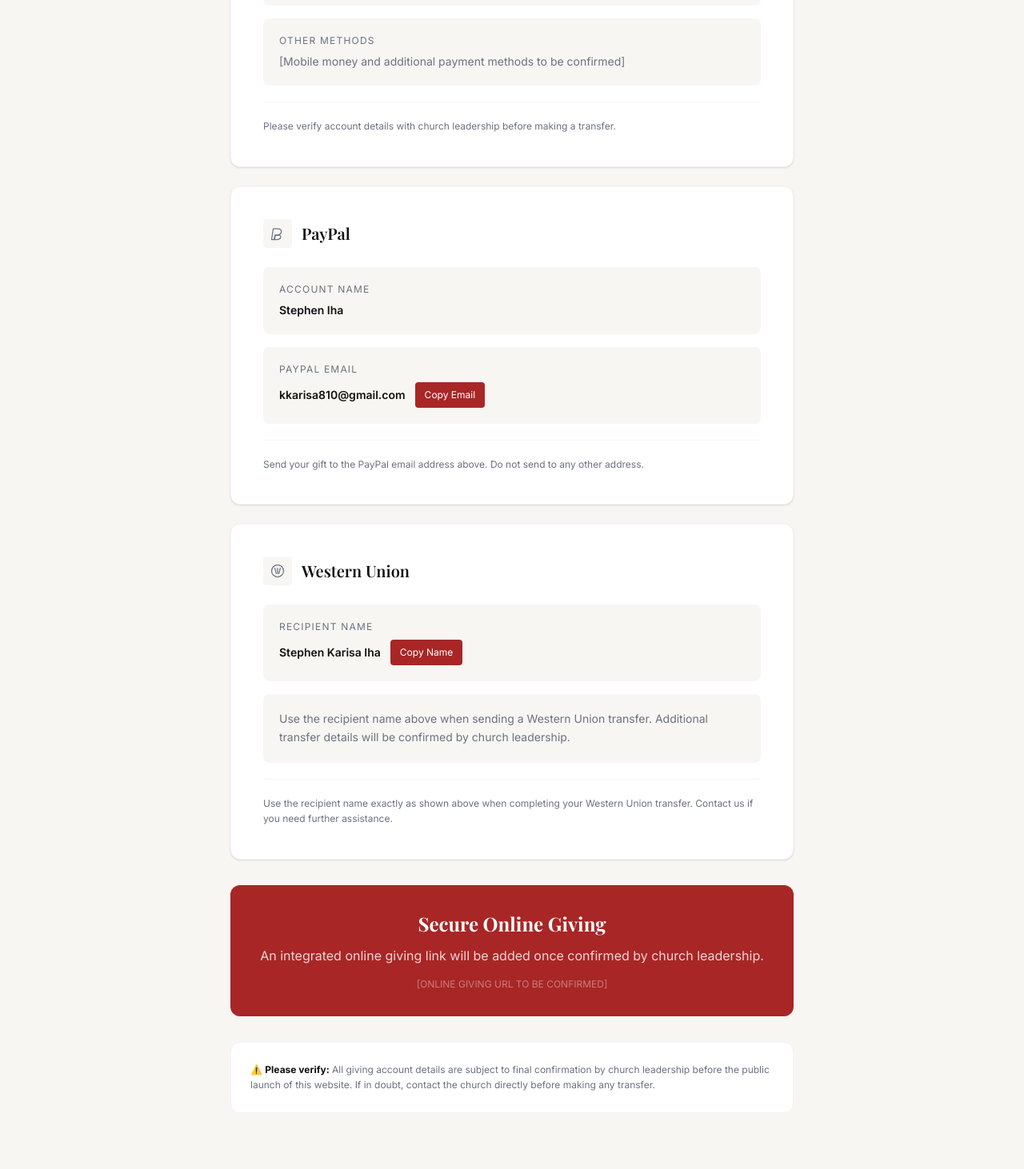
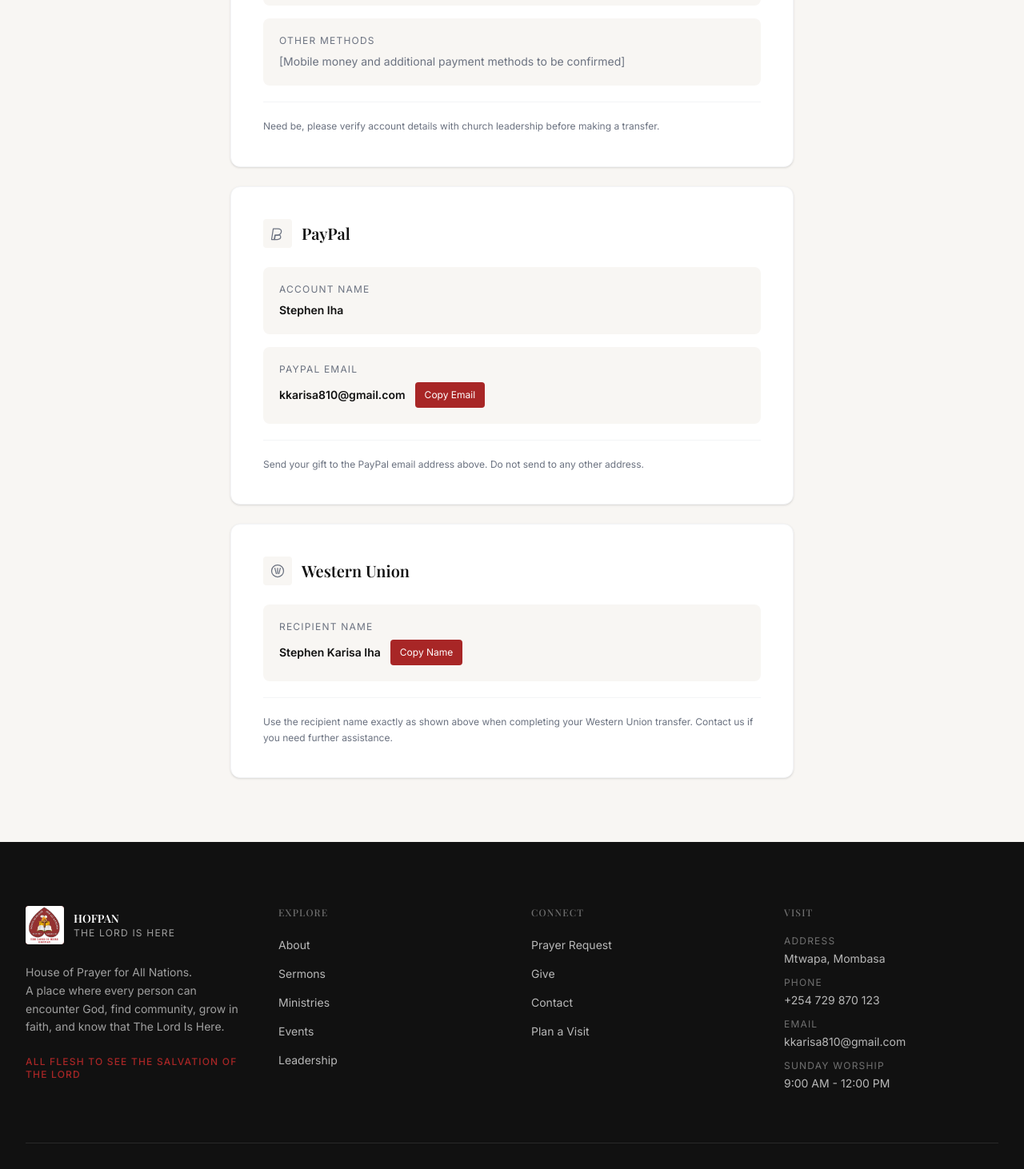
Before and after one commit to jabinenterprises/hopfan, a React (Vite) app: page /give in a window 1280 px wide. Shown: the part 980-2442 px from the top of the page at 80% size. Built offline with nearby package versions, Linux system fonts and the light colour scheme; the HTML template or start-up script is replaced by a standard one; a web font is replaced by a local one.

Commit message:
updated Give.tsx page again...

```diff
--- a/src/pages/Give.tsx
+++ b/src/pages/Give.tsx
@@ -151,7 +151,7 @@
             <MethodCard
               icon={<BankIcon />}
               title="Bank Transfer"
-              note="Please verify account details with church leadership before making a transfer."
+              note="Need be, please verify account details with church leadership before making a transfer."
             >
               <CopyRow
                 label="Account Name"
@@ -205,30 +205,30 @@
                 buttonLabel="Copy Name"
                 successLabel="Name copied!"
               />
-              <div className="bg-[#F8F6F3] rounded-lg p-5">
+              {/* <div className="bg-[#F8F6F3] rounded-lg p-5">
                 <p className="text-[#6B7280] text-sm font-sans leading-relaxed">
                   Use the recipient name above when sending a Western Union transfer. Additional transfer details will be confirmed by church leadership.
                 </p>
-              </div>
+              </div> */}
             </MethodCard>
 
           </div>
 
           {/* Online giving placeholder */}
-          <div className="mt-8 bg-[#A82626] rounded-xl p-8 text-center">
+          {/* <div className="mt-8 bg-[#A82626] rounded-xl p-8 text-center">
             <h3 className="font-serif text-2xl font-bold text-white mb-3">Secure Online Giving</h3>
             <p className="text-white/80 font-sans text-base mb-4">
               An integrated online giving link will be added once confirmed by church leadership.
             </p>
             <p className="text-white/40 text-xs font-sans">[ONLINE GIVING URL TO BE CONFIRMED]</p>
-          </div>
+          </div> */}
 
           {/* Verification notice */}
-          <div className="mt-8 bg-white border border-gray-100 rounded-xl p-6">
+          {/* <div className="mt-8 bg-white border border-gray-100 rounded-xl p-6">
             <p className="text-[#6B7280] text-xs font-sans leading-relaxed">
               ⚠️ <strong className="text-[#111111]">Please verify:</strong> All giving account details are subject to final confirmation by church leadership before the public launch of this website. If in doubt, contact the church directly before making any transfer.
             </p>
-          </div>
+          </div> */}
 
         </div>
       </section>
```
